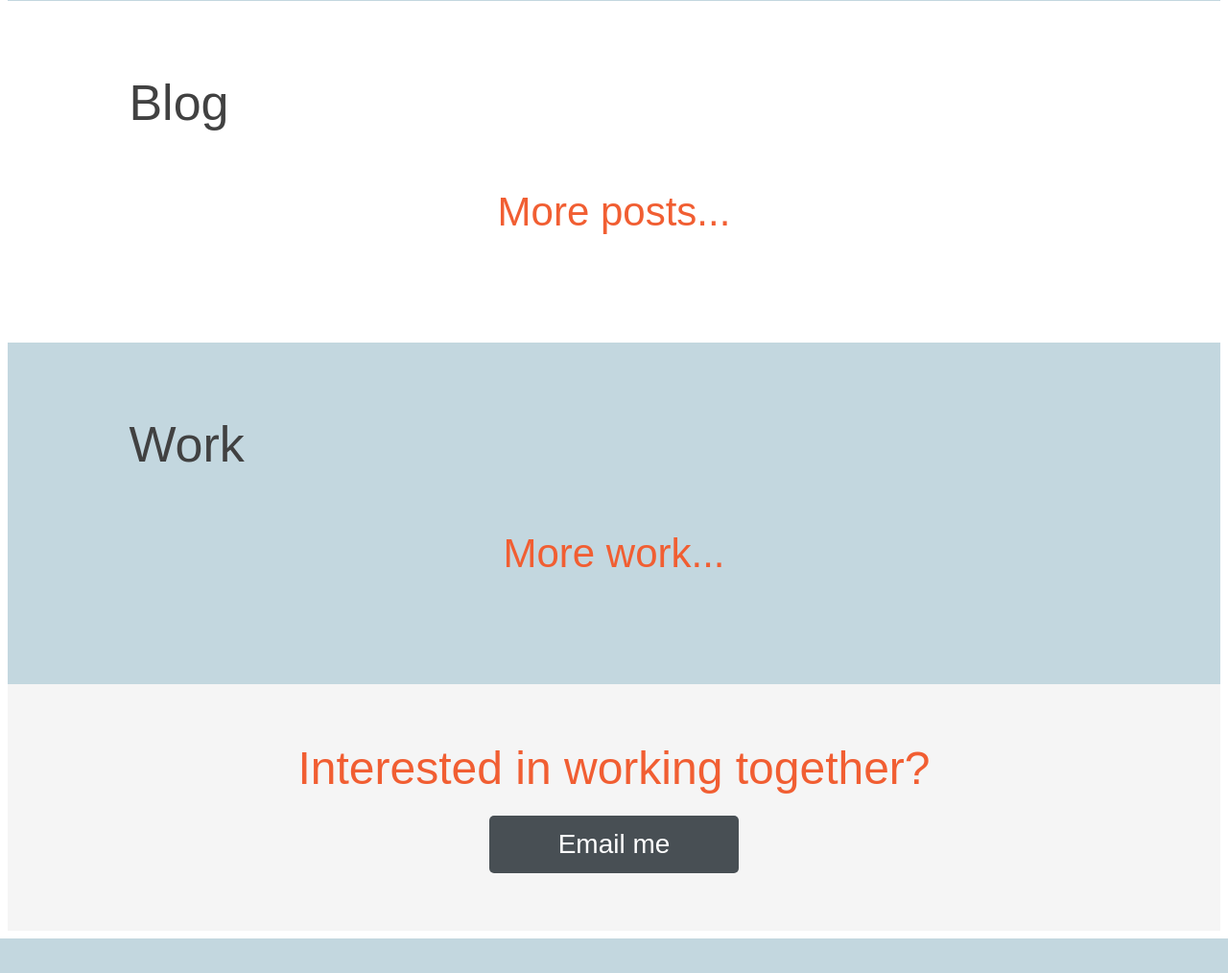
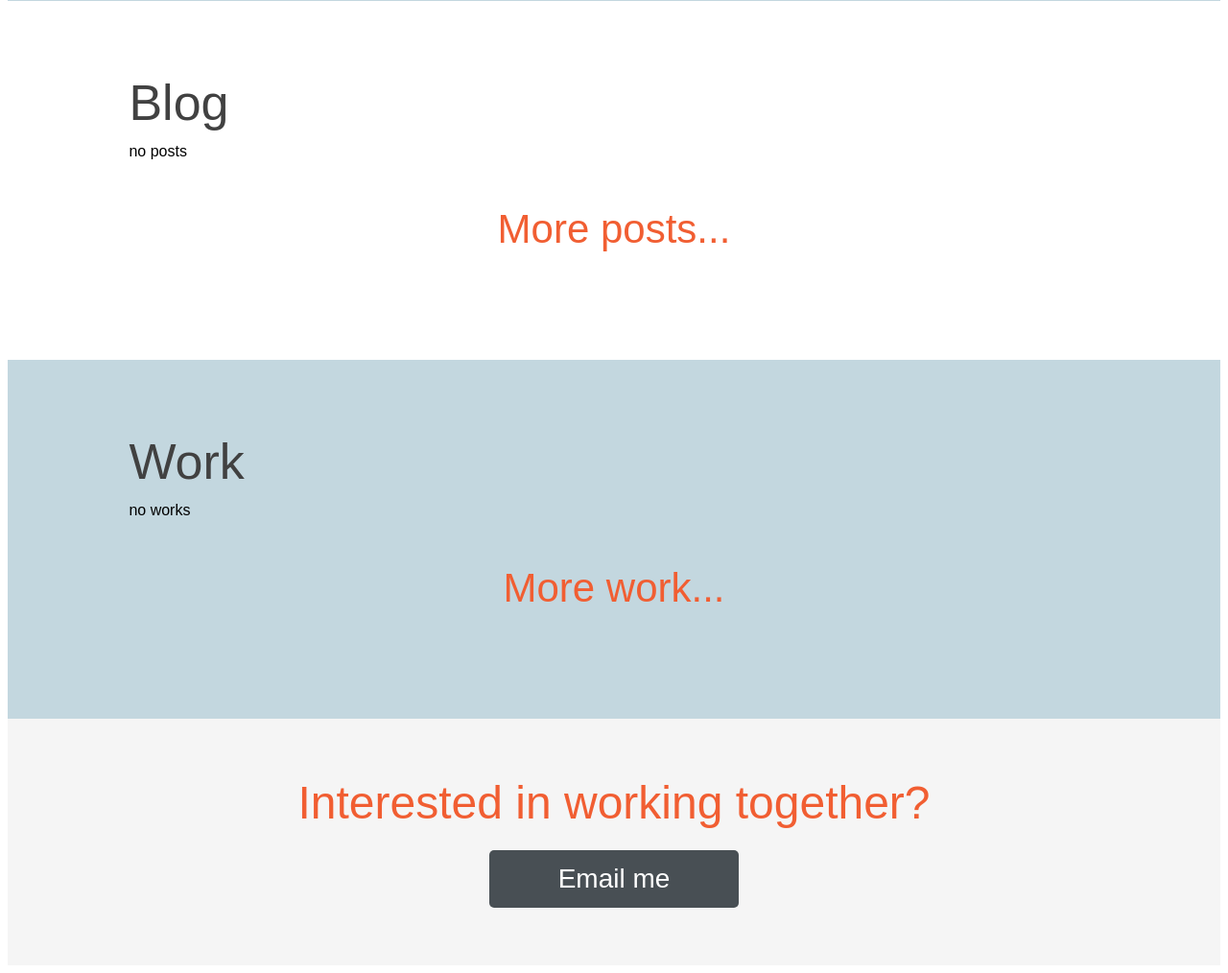
Before and after one commit to chriswait/personal-site, a Django app: page / in a window 1280 px wide. Shown: the part 950-1964 px from the top of the page at 96% size. Before the commit the page ends 1928 px from the top, so only its background shows below. Run offline with Django 3.2, Linux system fonts and the light colour scheme; data that the repository does not hold is empty; style sheets or scripts are compiled from the project's sources; parts of the project's set-up code (start-up, migrations or seed data) failed here and were passed over; some libraries are stand-ins or nearby versions.

Commit message:
use django templating for index
fixes indenting in blog template
fixes urls for blog and post titles

```diff
--- a/blog/templates/blog/post.html
+++ b/blog/templates/blog/post.html
@@ -1,6 +1,6 @@
 <div class='item'>
     <div class='item-header' layout-xs='column' layout-gt-sm='row'>
-        <a href="{{post.id}}">
+        <a href="/blog/{{post.id}}/">
             <h2 class='item-title'>{{post.title}}</h2>
         </a>
         <span flex></span>
--- a/personalsite/views.py
+++ b/personalsite/views.py
@@ -1,7 +1,11 @@
 from django.shortcuts import render
+from blog.models import Post
+from work.models import Work
 
 def index(request):
-    return render(request, 'index.html')
+    posts = Post.objects.all().order_by('-date')[:3]
+    works = Work.objects.filter(front_page=True)
+    return render(request, 'index.html', {"posts": posts, "works": works})
 
 def about(request):
     return render(request, 'about.html')
--- a/templates/index.html
+++ b/templates/index.html
@@ -14,20 +14,32 @@
         </div>
     </section>
 
-    <section id='blog' ng-controller="BlogController" data-query="recent">
+    <section id='blog'>
         <div class='content'>
             <h1 class='section-title'>Blog</h1>
-            <blog ng-repeat="post in posts"></blog>
+            {% if posts %}
+                {% for post in posts %}
+                    {% include "blog/post.html" %}
+                {% endfor %}
+            {% else %}
+                <div> no posts</div>
+            {% endif %}
             <div class='section-link-container'>
                 <a class='section-link' href='/blog'>More posts...</a>
             </div>
         </div>
     </section>
 
-    <section id='work' ng-controller="WorkController" data-query="front">
+    <section id='work'>
         <div class='content'>
             <h1 class='section-title'>Work</h1>
-            <work ng-repeat="work in works"></work>
+            {% if works %}
+                {% for work in works %}
+                    {% include "work/work_item.html" %}
+                {% endfor %}
+            {% else %}
+                <div> no works </div>
+            {% endif %}
             <div class='section-link-container'>
                 <a class='section-link' href='/work'>More work...</a>
             </div>
--- a/work/templates/work/work_item.html
+++ b/work/templates/work/work_item.html
@@ -1,6 +1,6 @@
 <div class='item'>
     <div class='item-header' layout-xs='column' layout-gt-sm='row'>
-        <a href="{{work.id}}">
+        <a href="/work/{{work.id}}/">
             <h2 class='item-title'>{{work.title}}</h2>
         </a>
         <span flex></span>
```
Also changed, not shown: blog/templates/blog/blog.html (indentation only).
